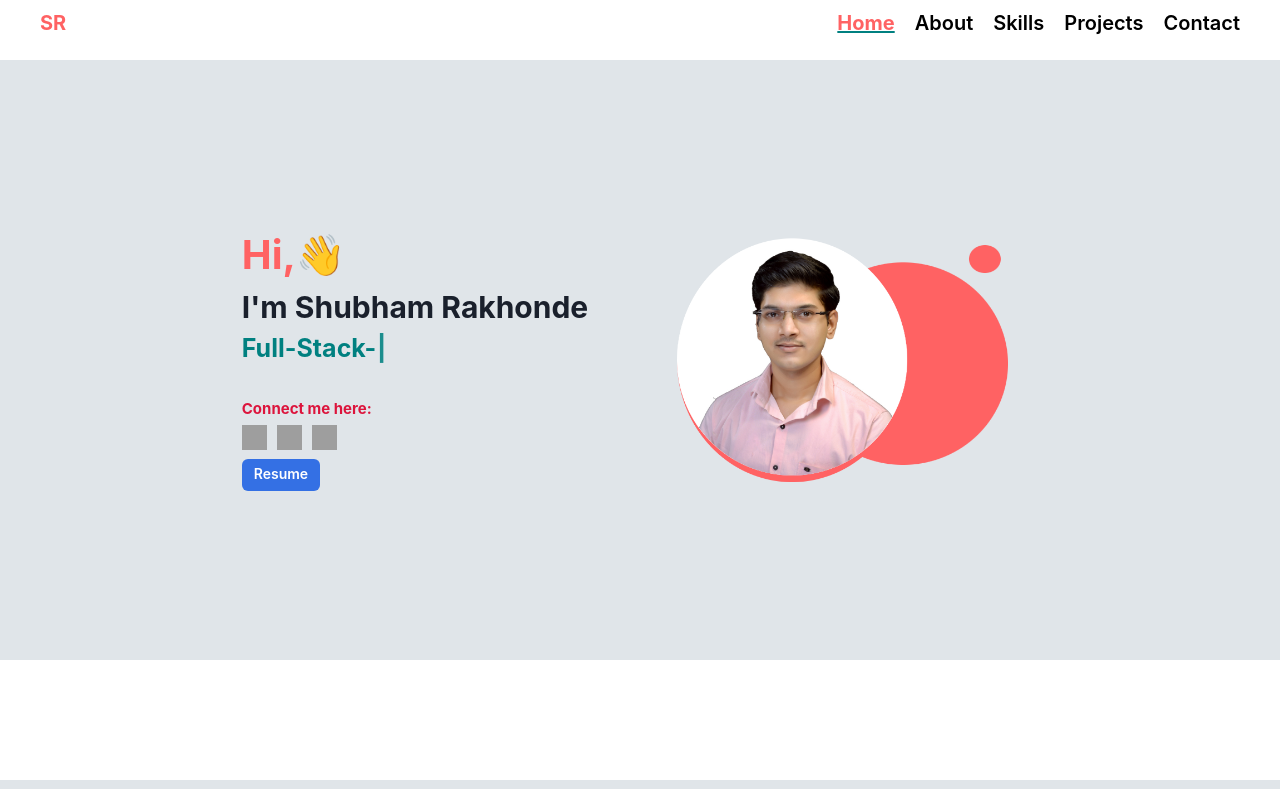
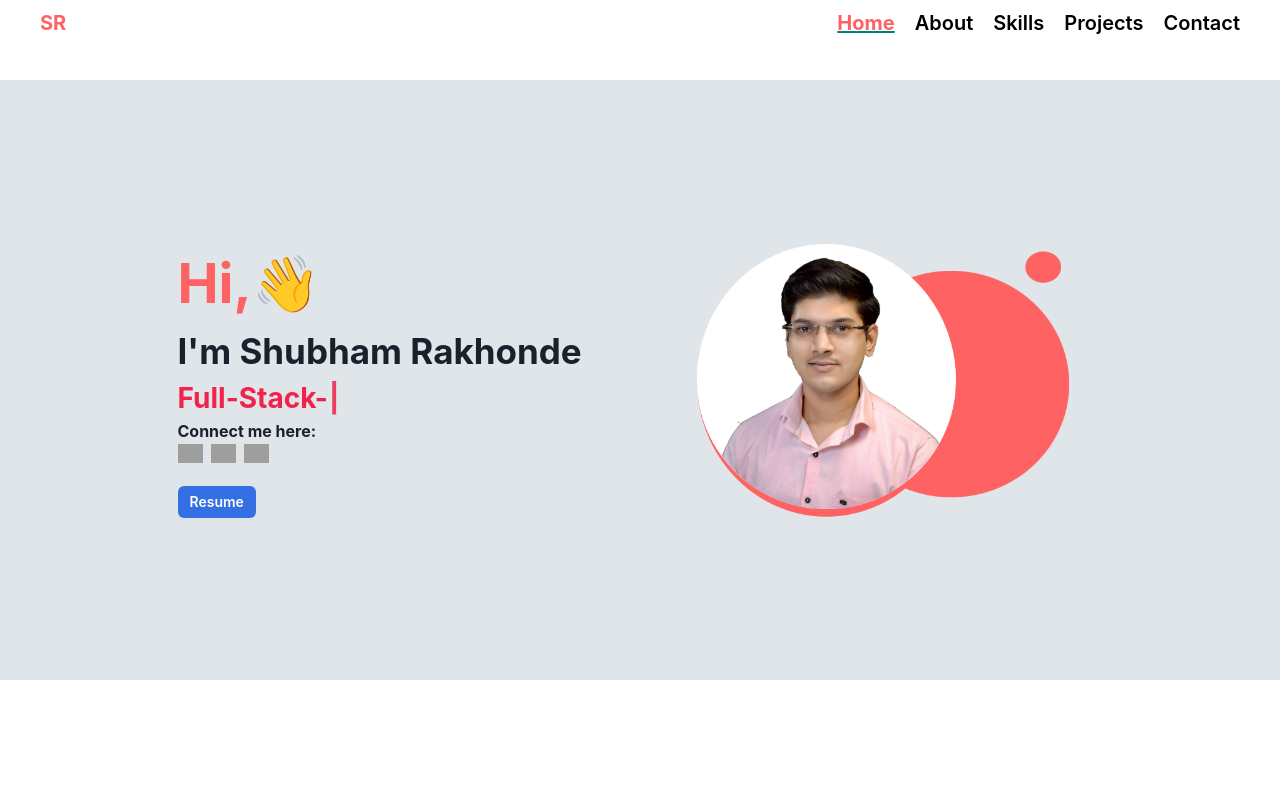
Before and after one commit to Shubham0442/Shubham0442.github.io, a React (Create React App) app: page / in a window 1280 px wide. Shown: the top 789 px of the page. Built offline with nearby package versions, Linux system fonts and the light colour scheme; grey boxes are pictures that could not be loaded.

Commit message:
changes with chakra made on home

```diff
--- a/src/Pages/Home.jsx
+++ b/src/Pages/Home.jsx
@@ -1,53 +1,54 @@
 import React from 'react'
 import style from "./home.module.css"
-import { Button } from '@chakra-ui/react'
+import { Box, Button, Flex, Image, Text } from '@chakra-ui/react'
 import Typewriter from 'typewriter-effect';
 
 const Home = () => {
   return (
-    <div >
-          <div className={style.Maincontainer}>
-            <div>
-                <h1>Hi,👋</h1>
-                <h2>I'm Shubham Rakhonde</h2>
-                <p><Typewriter
-                  options={{
+    <Box >
+          <Flex w={"100%"} h={"600px"} m={"auto"} flexDirection={{base:"column-reverse", sm:"column-reverse", md:"column-reverse", lg:"row"}} bg={"#e0e5e9"}justifyContent={"center"} alignItems={"center"} gap={{base:"25px"}} mt={{base:"80px", sm:"80px", md:"80px"}}>
+            <Box   w={{base:"280px", sm:"350px", md:"400px", lg:"450px"}} textAlign={"left"}>
+                <Text color={"#ff6263"} fontSize={{base:"40px", sm:"40px", md:"50px", lg:"55px"}} fontWeight={"700"}>Hi,👋</Text>
+                <Text  fontSize={{ base:"22px", sm:"25px", md:"30px", lg:"35px"}} fontWeight={"700"}>I'm Shubham Rakhonde</Text>
+                <Text color={"#ef234b"} fontSize={{ base:"18px", sm:"18px", md:"23px", lg:"28px"}} fontWeight={"700"}>
+                  <Typewriter
+                    options={{
                     strings: ['Full-Stack-Web-Developer', 'MERN Developer', "Coder"],
                     autoStart: true,
                     loop: true,
                     changeDeleteSpeed:300,
 
                   }}
-                /></p>
+                /></Text>
 
-                <h3>Connect me here:</h3>
-                <div className={style.ContactSocilDiv}>
+                <Text fontWeight={"700"}>Connect me here:</Text>
+                <Flex  w={"100%"} m={"auto"} flexDirection={"row"} gap={"8px"} mt={"1px"} mb={"17px"}>
                   <a href="https://www.linkedin.com/in/shubham-rakhonde-102964166/" target={"_blank"}>
-                    <div>
-                          <img src="https://th.bing.com/th/id/R.d2b259e9514fa5f15790c87cb23a0411?rik=NhGFQgZ%2bCYmm0Q&riu=http%3a%2f%2f1000logos.net%2fwp-content%2fuploads%2f2017%2f03%2fLinkedIn-Logo.png&ehk=xpZWROnsJABCG%2fEK4fTwutyurbxCi4XyZH7Wu9HFCSI%3d&risl=&pid=ImgRaw&r=0" alt="linkin" />
-                    </div>
+                    <Box h={"25px"} w={"25px"}>
+                          <Image src="https://th.bing.com/th/id/R.d2b259e9514fa5f15790c87cb23a0411?rik=NhGFQgZ%2bCYmm0Q&riu=http%3a%2f%2f1000logos.net%2fwp-content%2fuploads%2f2017%2f03%2fLinkedIn-Logo.png&ehk=xpZWROnsJABCG%2fEK4fTwutyurbxCi4XyZH7Wu9HFCSI%3d&risl=&pid=ImgRaw&r=0" alt="linkin" />
+                    </Box>
                   </a>
                   <a href="https://github.com/Shubham0442" target={"_blank"}>
-                    <div>
-                           <img src="https://cdn-icons-png.flaticon.com/512/25/25657.png" alt="githubb" />
-                    </div>
+                    <Box h={"25px"} w={"25px"}>
+                           <Image src="https://cdn-icons-png.flaticon.com/512/25/25657.png" alt="githubb" />
+                    </Box>
                   </a>
                   <a href="https://medium.com/@shubhamrakhonde507" target={"_blank"}>
-                    <div>
-                           <img src="https://cdn-icons-png.flaticon.com/512/5968/5968885.png" alt="mediam" />
-                    </div>
+                    <Box h={"25px"} w={"25px"}>
+                           <Image src="https://cdn-icons-png.flaticon.com/512/5968/5968885.png" alt="mediam" />
+                    </Box>
                   </a>
-                </div>
+                </Flex>
                 <a href="/Shubham_Rakhonde_Resume.pdf" download >
                    <Button bg={"#3470e4"} color="white" size='sm'>Resume</Button>
                 </a>
-            </div>
-            <div>
-                <img src="/sitePhotos/2022-07-26 (1).png" alt="pic" />
-            </div>
-    </div>
+            </Box>
+            <Box >
+                <Image w={{base:"300px", sm:"350px", md:"400px", lg:"450px"}}  src="/sitePhotos/2022-07-26 (1).png" alt="pic" />
+            </Box>
+    </Flex>
 
-    </div>
+    </Box>
   )
 }
 
--- a/src/Pages/home.module.css
+++ b/src/Pages/home.module.css
@@ -1,5 +1,5 @@
 
-.Maincontainer{
+/* .Maincontainer{
     width: 100%;
     height: 600px;
     margin: auto;
@@ -11,6 +11,7 @@
     margin-top: 60px;
 
 }
+
 
 .Maincontainer > div >img{
      width: 400px;
@@ -47,9 +48,9 @@
     display: flex;
     gap: 10px;
     margin-top: 5px;
-}
+} */
 
-@media screen and (max-width: 750px) and (min-width: 450px){
+/* @media screen and (max-width: 750px) and (min-width: 450px){
     .Maincontainer{
         width: 100%;
         margin: auto;
@@ -94,7 +95,32 @@
     gap: 20px;
     margin-top: 5px;
 }
+} */
+
+/* .smooth {
+    display: flex;
+    justify-content: center;
+    margin-top: 20px;
 }
+
+.smooth > p{
+    color: #5e82f4;
+    font-weight: 500;
+    width: 0ch;
+    overflow: hidden;
+    white-space: nowrap;
+    animation: tagline 10s  infinite alternate;
+    border-right: 3px solid #5e82f4;
+}
+
+@keyframes tagline {
+      0% {
+          width: 0ch;
+      }
+      50% {
+          width: 28ch;
+      }
+} */
 
 @media screen and (max-width: 450px) and (min-width: 70px){
     .Maincontainer{
```
